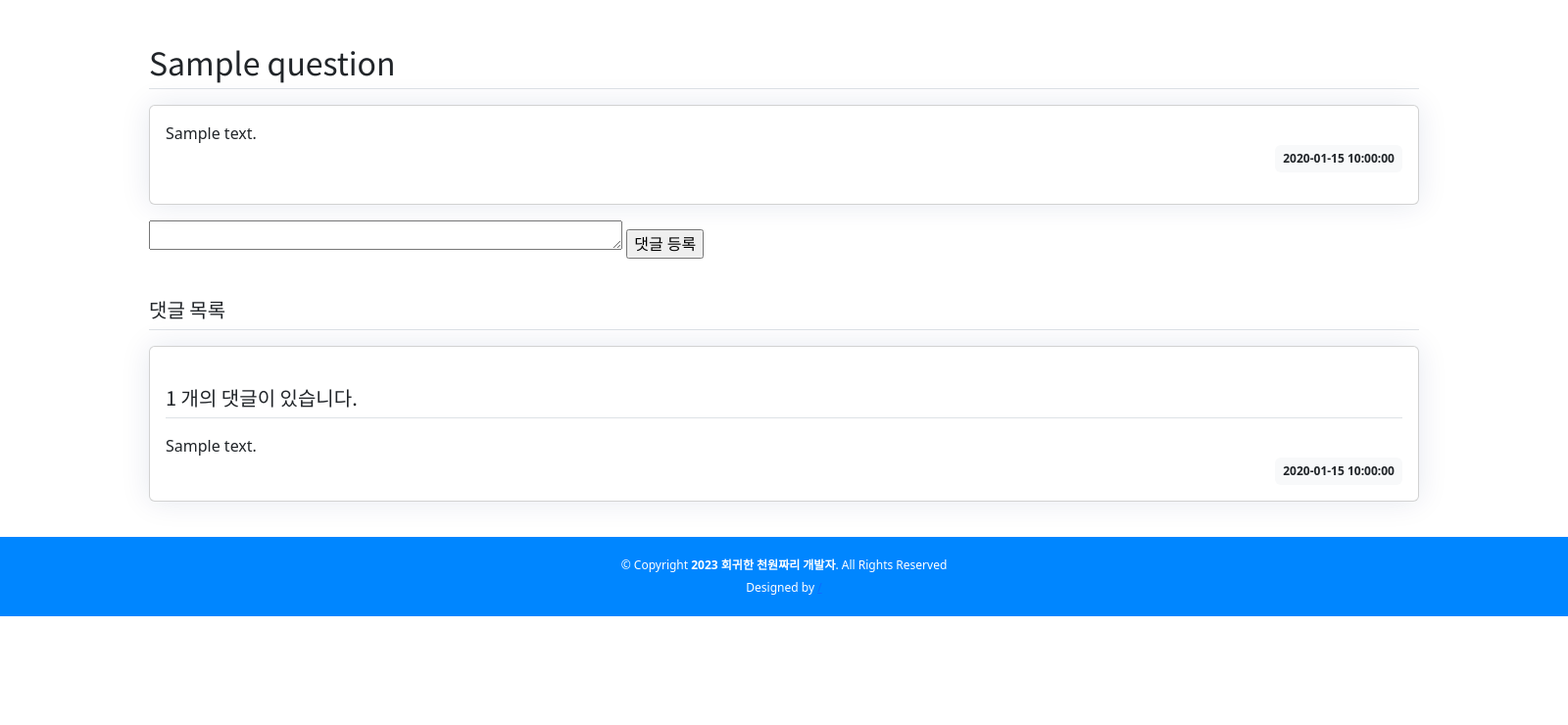
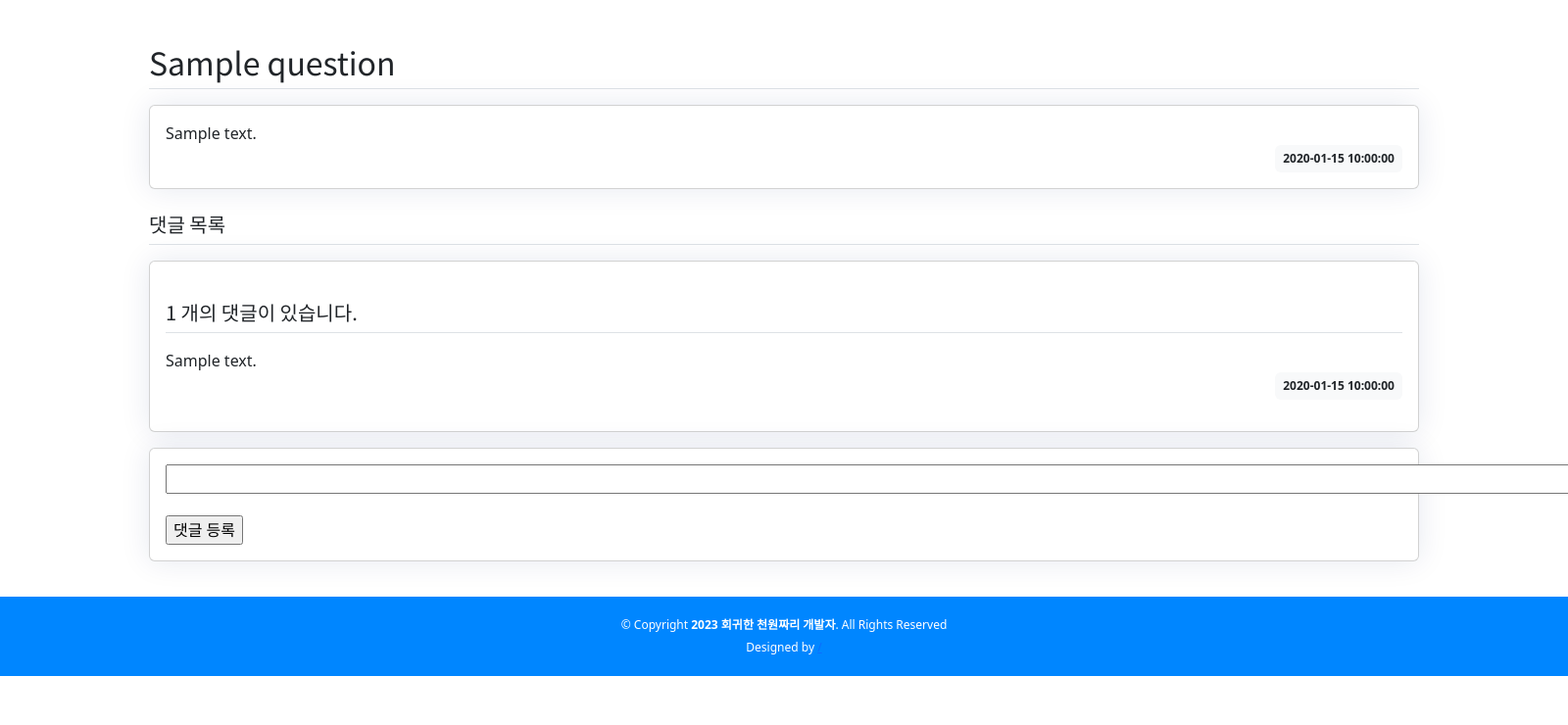
Before and after one commit to joonagon/ai26-1, a Flask app: template myproject/pybo/templates/question/question_detail.html in a window 1600 px wide; the page is wider, and only the part inside the window is pictured. Shown: the part 60-800 px from the top of that part at 98% size. Run offline with Flask 3, Linux system fonts and the light colour scheme; the template is opened without the code that fills it: most values are stand-ins (such as "Sample title", 1, 10 or a date in 2020); some libraries are stand-ins or nearby versions.

Commit message:
230410 폼 모듈-답변등록 에러 해결

```diff
--- a/myproject/pybo/forms.py
+++ b/myproject/pybo/forms.py
@@ -9,4 +9,4 @@ class QuestionForm(FlaskForm):
     content = TextAreaField('내용', validators = [DataRequired('내용은 필수 입력 항목입니다.')])
 # 답변 폼 만들기
 class AnswerForm(FlaskForm):
-    contemnt = TextAreaField('내용', validators=[DataRequired('내용은 필수 입력 항목입니다.')])
+    content = TextAreaField('내용', validators=[DataRequired('내용은 필수 입력 항목입니다.')])
--- a/myproject/pybo/templates/question/question_detail.html
+++ b/myproject/pybo/templates/question/question_detail.html
@@ -1,7 +1,7 @@
 <!--먹고 쓰고 자고 일기_초안1 페이지 추가 -->
 
 {% extends 'base.html' %}
-    {% block content %}
+{% block content %}
 
 
   <main id="main" class="main">
@@ -14,39 +14,14 @@
           <div class="card my-3">
             <div class="card-body">
               <div class="card-text">{{ question.content }}</div>
-              <div class="d-flex justify-content-end">
+                <div class="d-flex justify-content-end">
                 <div class="badge bg-light text-dark p-2">
                   {{ question.create_date }}
                 </div>
               </div>
-              <form action="{{ url_for('answer.create', question_id = question.id) }}" method="post" class="my-3">
-                {{ form.csrf_token }}
-        <!--오류표시 (question_form과 다를 것이 없음) 시작-->
-        {% if form.errors %}
-        <div class="alert alert-danger" role="alert">
-            {% for field, errors in form.errors.items() %}
-            <strong>{{ form[field].label }}</strong>
-            <ul>
-                {% for error in errors %}
-                <li>{{ error }}</li>
-                {% endfor %}
-            </ul>
-            {% endfor %}
+           </div>
         </div>
-        {% endif %}
-        <!--오류표시-->
-
-        </form>
-        </div>
-       </div>
-            <div class="d-flex justify-content-left">
-                <div class="mb-3">
-          <textarea name="content" id="content" cols="50" rows="1"></textarea>
-          <input type="submit" value="댓글 등록">
-            </div>
-            </div>
-
-          </div>
+      </div>
 
 <!--답변 목록-->
      <div class="container my-3">
@@ -54,29 +29,48 @@
         <div class="card my-3">
           <div class="card-body">
               <h5 class="border-bottom my-3 py-2">{{ question.answer_set|length }} 개의 댓글이 있습니다.</h5>
+              <div>
+
                 {% for answer in question.answer_set %}
-              <div class="card-text">{{ answer.content }}</div>
-              <div class="d-flex justify-content-end">
-                  <div class="badge bg-light text-dark p-2">
+                 <div class="card-text">{{ answer.content }}</div>
+                  <div class="d-flex justify-content-end">
+                    <div class="badge bg-light text-dark p-2">
                       {{ answer.create_date }}
+                    </div>
                   </div>
+                  {% endfor %}
+
               </div>
-          {% endfor %}
-          </div>
+
+
+          <form action="{{ url_for('answer.create', question_id = question.id) }}" method="post" class="my-3">
+           {{ form.csrf_token }}
+            <!--오류표시 (question_form과 다를 것이 없음) 시작-->
+            {% if form.errors %}
+            <div class="alert alert-danger" role="alert">
+                {% for field, errors in form.errors.items() %}
+                <strong>{{ form[field].label }}</strong>
+                <ul>
+                    {% for error in errors %}
+                    <li>{{ error }}</li>
+                    {% endfor %}
+                </ul>
+                {% endfor %}
         </div>
+        {% endif %}
+        <!--오류표시 끝-->
+      </div>
     </div>
 
-
-
-          </div>
+        <div class="card my-3">
+          <div class="card-body">
+            <div class="mb-3">
+                <textarea name="content" id="content" cols="160%" rows="1"></textarea>
             </div>
-          </div>
-          </div>
-
-        </div>
+                <input type="submit" value="댓글 등록">
+        </form>
       </div>
-
-
-  </main>
+   </div>
+</main>
   <!-- End #main -->
 {% endblock %}
--- a/myproject/pybo/templates/question/question_form.html
+++ b/myproject/pybo/templates/question/question_form.html
@@ -8,7 +8,7 @@
     <h5 class="my-3 border-bottom pb-2">일기 쓰기</h5>
     <form method="post" class="post-form my-3">
         {{ form.csrf_token }}
-<!--오류표시 시작-->
+        <!--오류표시 시작-->
         {% if form.errors %}
         <div class="alert alert-danger" role="alert">
             {% for field, errors in form.errors.items() %}
```
Also changed, not shown: myproject/pybo.db.
